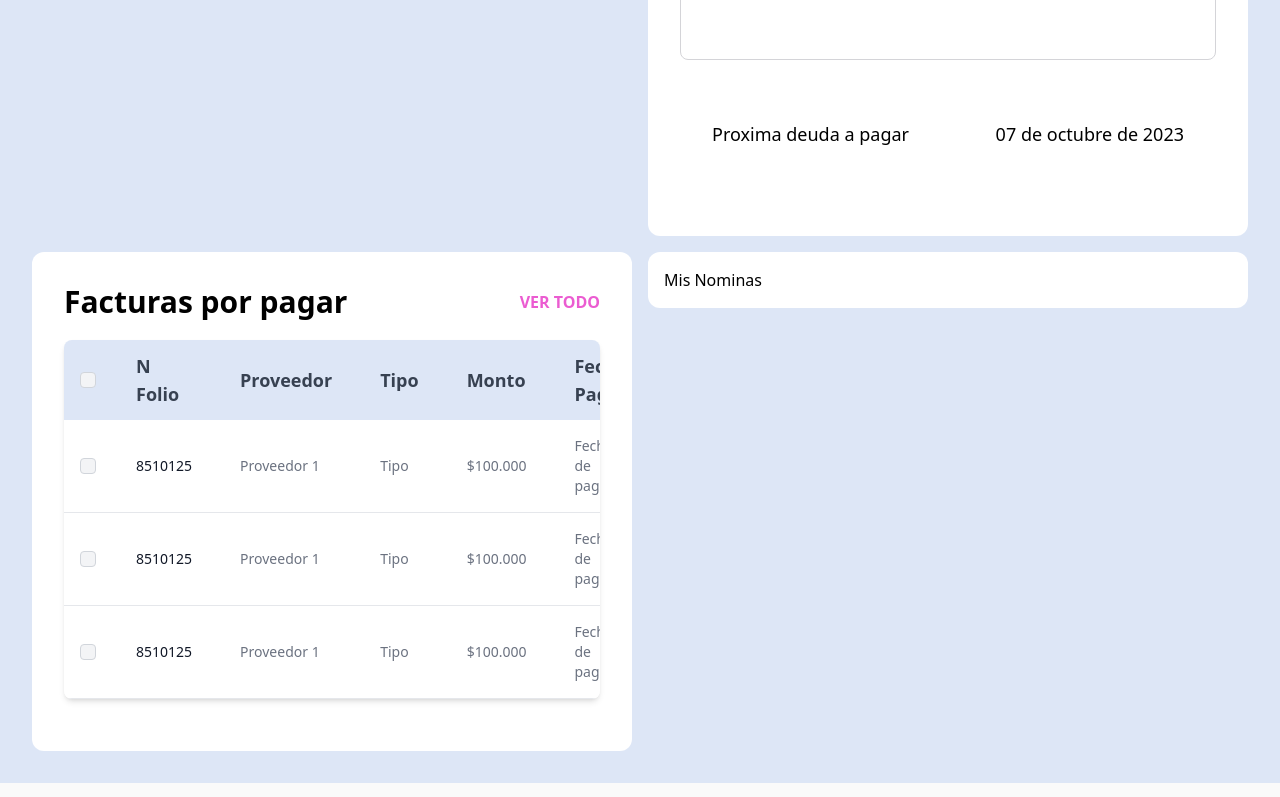
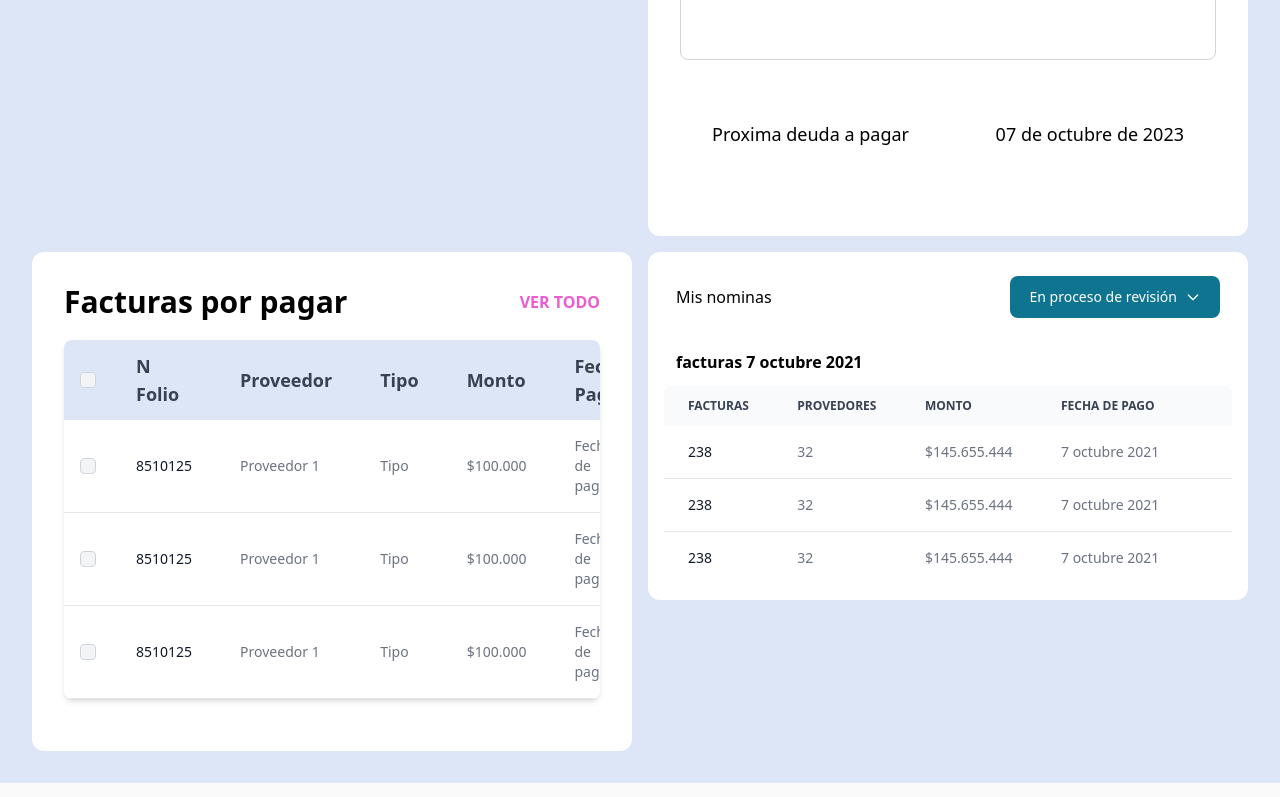
Before and after one commit to No-Country/s8-04-m-node-react-xepelin, a React (Vite) app in the folder frontend/: page /payment in a window 1280 px wide. Shown: the part 562-1359 px from the top of the page. Built offline with nearby package versions, Linux system fonts and the light colour scheme.

Commit message:
trabajando con las nominas

```diff
--- a/frontend/src/components/LoginForm/LoginForm.jsx
+++ b/frontend/src/components/LoginForm/LoginForm.jsx
@@ -89,15 +89,6 @@ const LoginForm = () => {
       }
     };
   }, []);
-
-  useEffect(()=>{
-    return()=>{
-      if(currentStatus === "checking"){
-        dispatch(onLogout());
-      }
-
-    }
-  },[])
 
   return (
     <div className="bg-Blanco">
--- a/frontend/src/components/Payment/MisNominas.jsx
+++ b/frontend/src/components/Payment/MisNominas.jsx
@@ -1,5 +1,126 @@
+/* eslint-disable react/no-unescaped-entities */
+import { Dropdown, Table } from "flowbite-react";
+
+// eslint-disable-next-line react/prop-types
+const FacturasPagadas =({title, key})=>{
+
+  return(
+
+    <div key={key}>
+      <h2 className="px-3 py-3 font-bold">
+        {title}
+      </h2>
+      <Table>
+      <Table.Head>
+        <Table.HeadCell>
+          Facturas
+        </Table.HeadCell>
+        <Table.HeadCell>
+          Provedores
+        </Table.HeadCell>
+        <Table.HeadCell>
+          Monto
+        </Table.HeadCell>
+        <Table.HeadCell>
+          Fecha de pago
+        </Table.HeadCell>
+        <Table.HeadCell>
+          <span className="sr-only">
+            Edit
+          </span>
+        </Table.HeadCell>
+      </Table.Head>
+      <Table.Body className="divide-y">
+        <Table.Row className="bg-white dark:border-gray-700 dark:bg-gray-800">
+          <Table.Cell className="whitespace-nowrap font-medium text-gray-900 dark:text-white">
+            238
+          </Table.Cell>
+          <Table.Cell>
+            32
+          </Table.Cell>
+          <Table.Cell>
+            $145.655.444
+          </Table.Cell>
+          <Table.Cell>
+            7 octubre 2021
+          </Table.Cell>
+        </Table.Row>
+        <Table.Row className="bg-white dark:border-gray-700 dark:bg-gray-800">
+        <Table.Cell className="whitespace-nowrap font-medium text-gray-900 dark:text-white">
+            238
+          </Table.Cell>
+          <Table.Cell>
+            32
+          </Table.Cell>
+          <Table.Cell>
+            $145.655.444
+          </Table.Cell>
+          <Table.Cell>
+            7 octubre 2021
+          </Table.Cell>
+
+        </Table.Row>
+        <Table.Row className="bg-white dark:border-gray-700 dark:bg-gray-800">
+        <Table.Cell className="whitespace-nowrap font-medium text-gray-900 dark:text-white">
+            238
+          </Table.Cell>
+          <Table.Cell>
+            32
+          </Table.Cell>
+          <Table.Cell>
+            $145.655.444
+          </Table.Cell>
+          <Table.Cell>
+            7 octubre 2021
+          </Table.Cell>
+        </Table.Row>
+      </Table.Body>
+    </Table>
+    </div>
+  )
+}
+
+
 const MisNominas = () => {
-  return <div className="bg-white w-full rounded-xl p-4">Mis Nominas</div>;
+
+  const totalFacturas = ["facturas 7 octubre 2021"]
+  return <div className="bg-white w-full rounded-xl p-4">
+    <div className="flex items-center justify-between px-3 py-2 mb-3">
+      <h2>Mis nominas</h2>
+      <div>
+      <Dropdown
+        label="En proceso de revisión"
+        className="bg-white"
+      >
+        <Dropdown.Item>
+          Dashboard
+        </Dropdown.Item>
+        <Dropdown.Item>
+          Settings
+        </Dropdown.Item>
+        <Dropdown.Item>
+          Earnings
+        </Dropdown.Item>
+        <Dropdown.Item>
+          Sign out
+        </Dropdown.Item>
+      </Dropdown>
+      </div>
+    </div>
+
+    <div className="snap-y flex-1">
+    {
+      totalFacturas.map((factura, key) =>{
+
+        return(
+          <FacturasPagadas title={factura} key={key}/>
+        )
+      })
+    }
+    </div>
+
+
+  </div>;
 };
 
 export default MisNominas;
```
Also changed, not shown: 1 other file (tests, documents, lock files or other folders).
